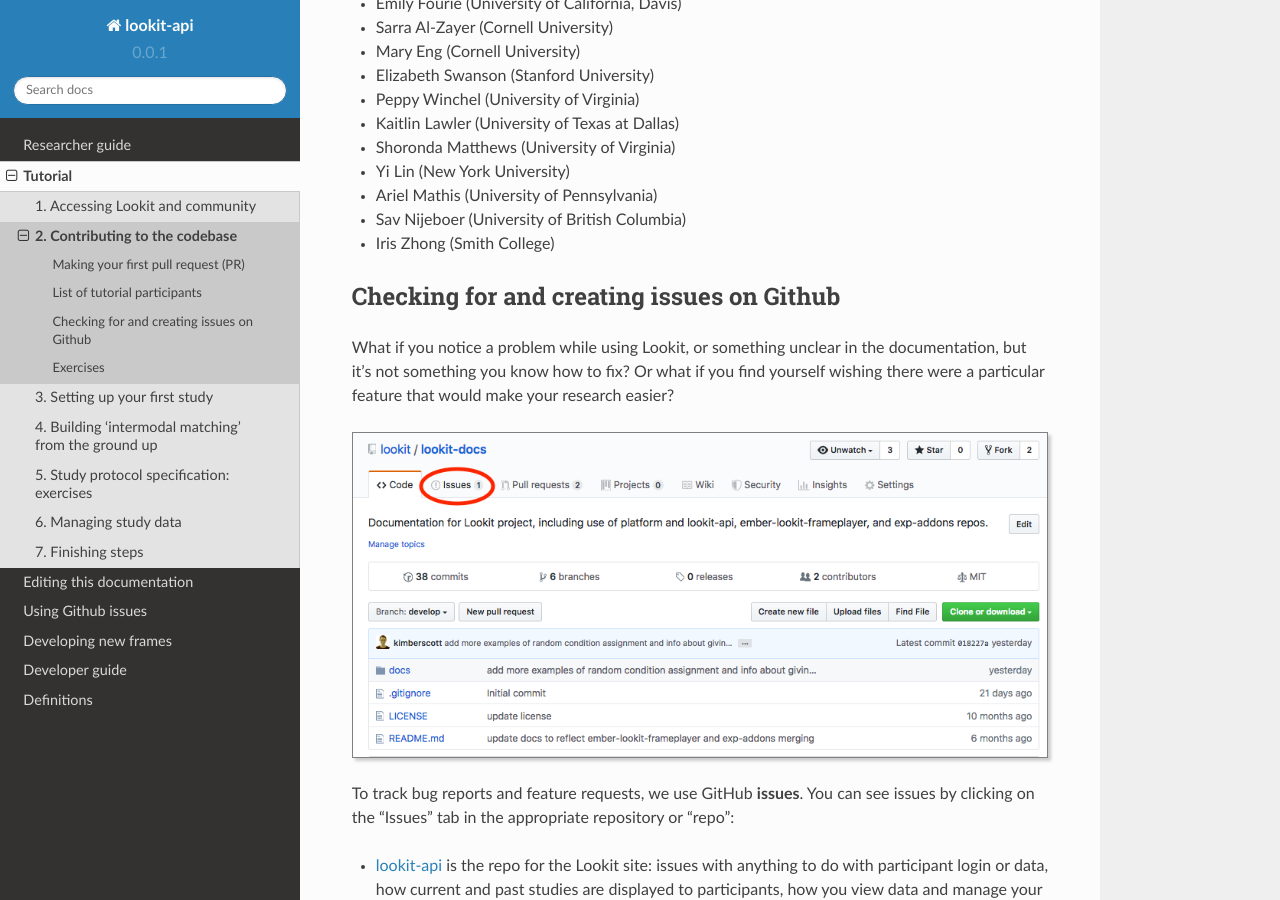
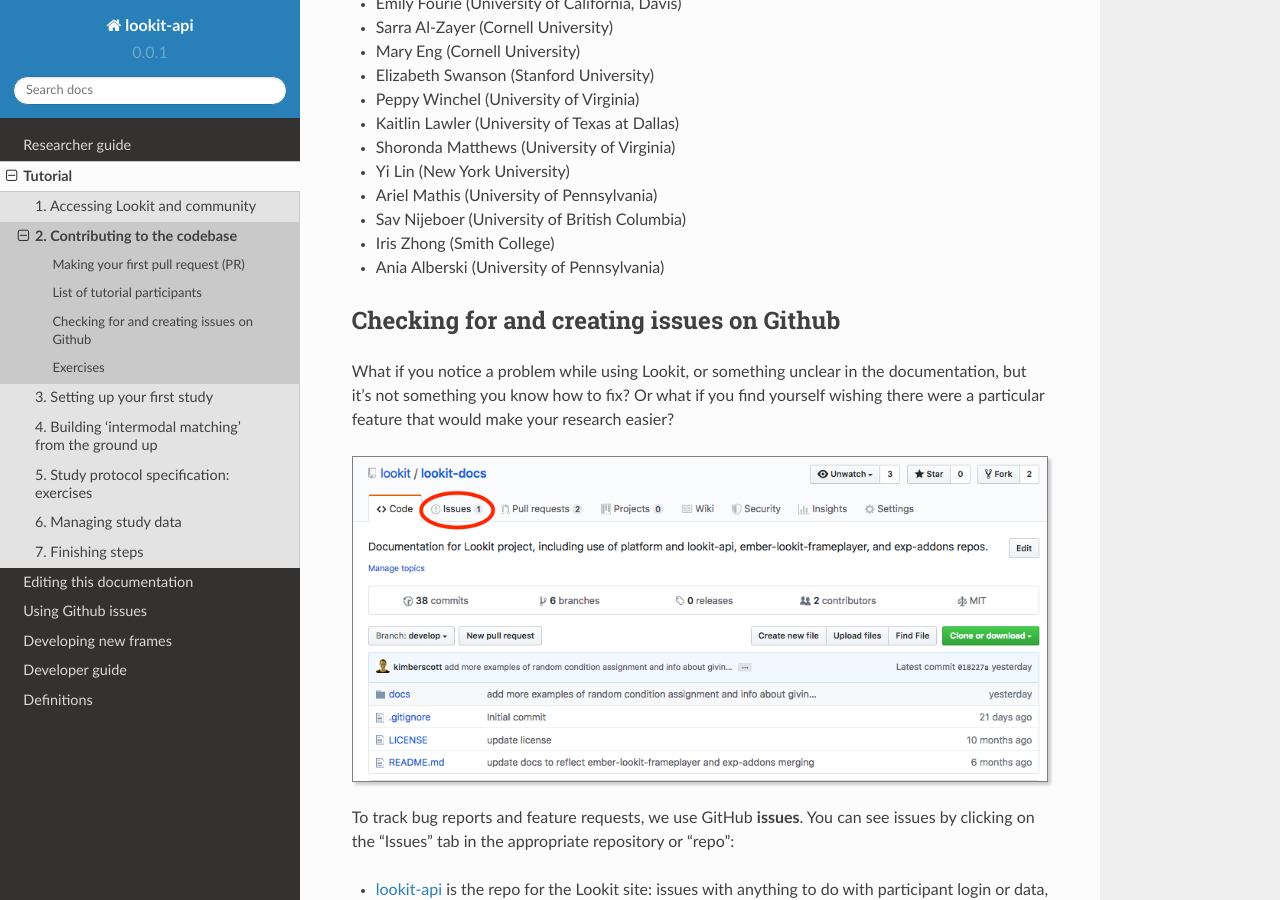
Before and after one commit to lookit/lookit-docs, a Sphinx documentation site: the page built from docs/source/tutorial-contributing.rst, in a window 1280 px wide and 900 px high, scrolled down 6105 px. Built offline with Sphinx 7.4.7 and the Read the Docs theme 2.0.0, drawn with Linux system fonts in a browser that asks for light colours.

Commit message:
Update tutorial-contributing.rst

```diff
--- a/docs/source/tutorial-contributing.rst
+++ b/docs/source/tutorial-contributing.rst
@@ -159,6 +159,7 @@
 - Ariel Mathis  (University of Pennsylvania)
 - Sav Nijeboer (University of British Columbia)
 - Iris Zhong (Smith College)
+- Ania Alberski (University of Pennsylvania)
 
 .. _Github issues overview:
 
```
